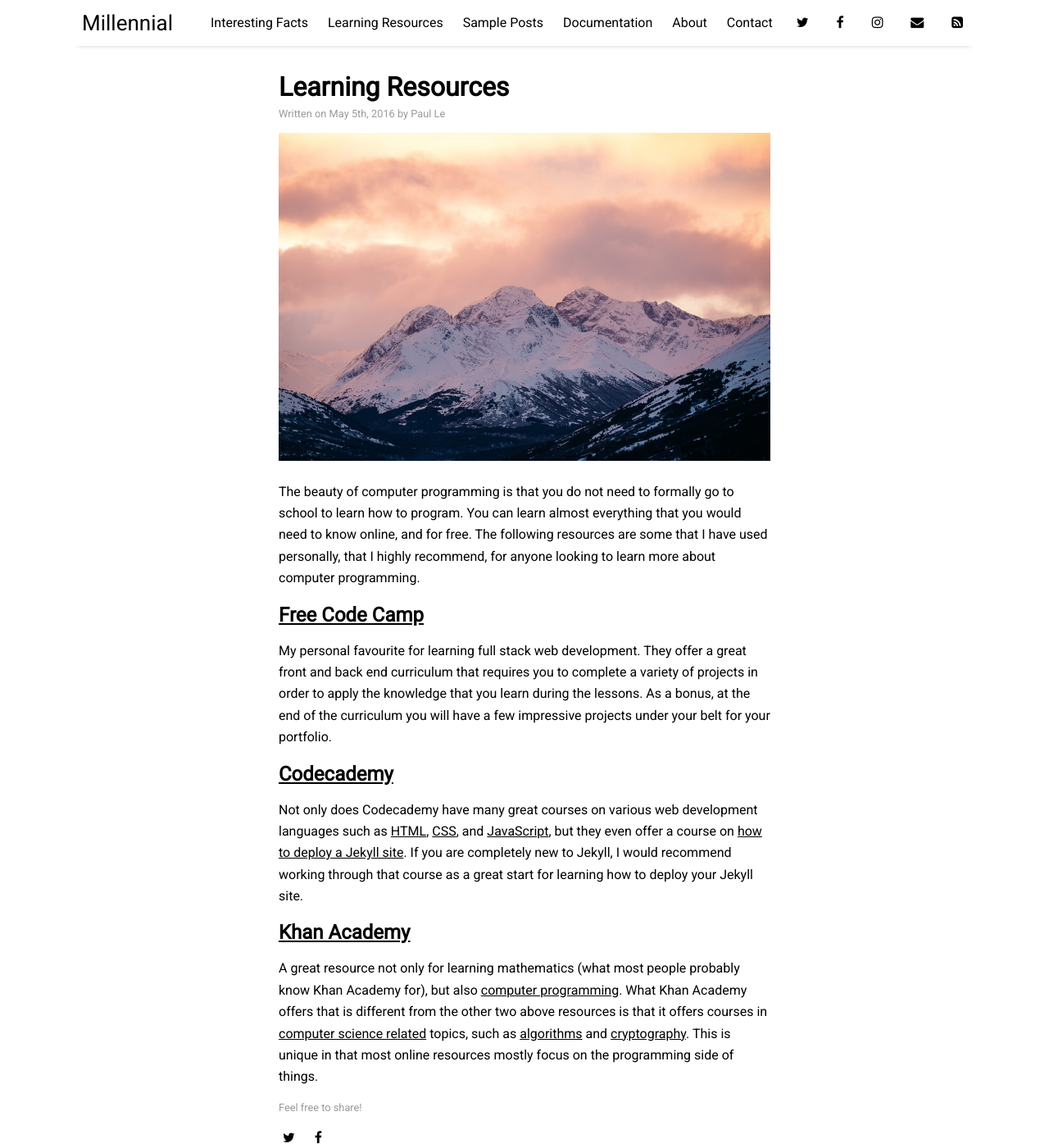
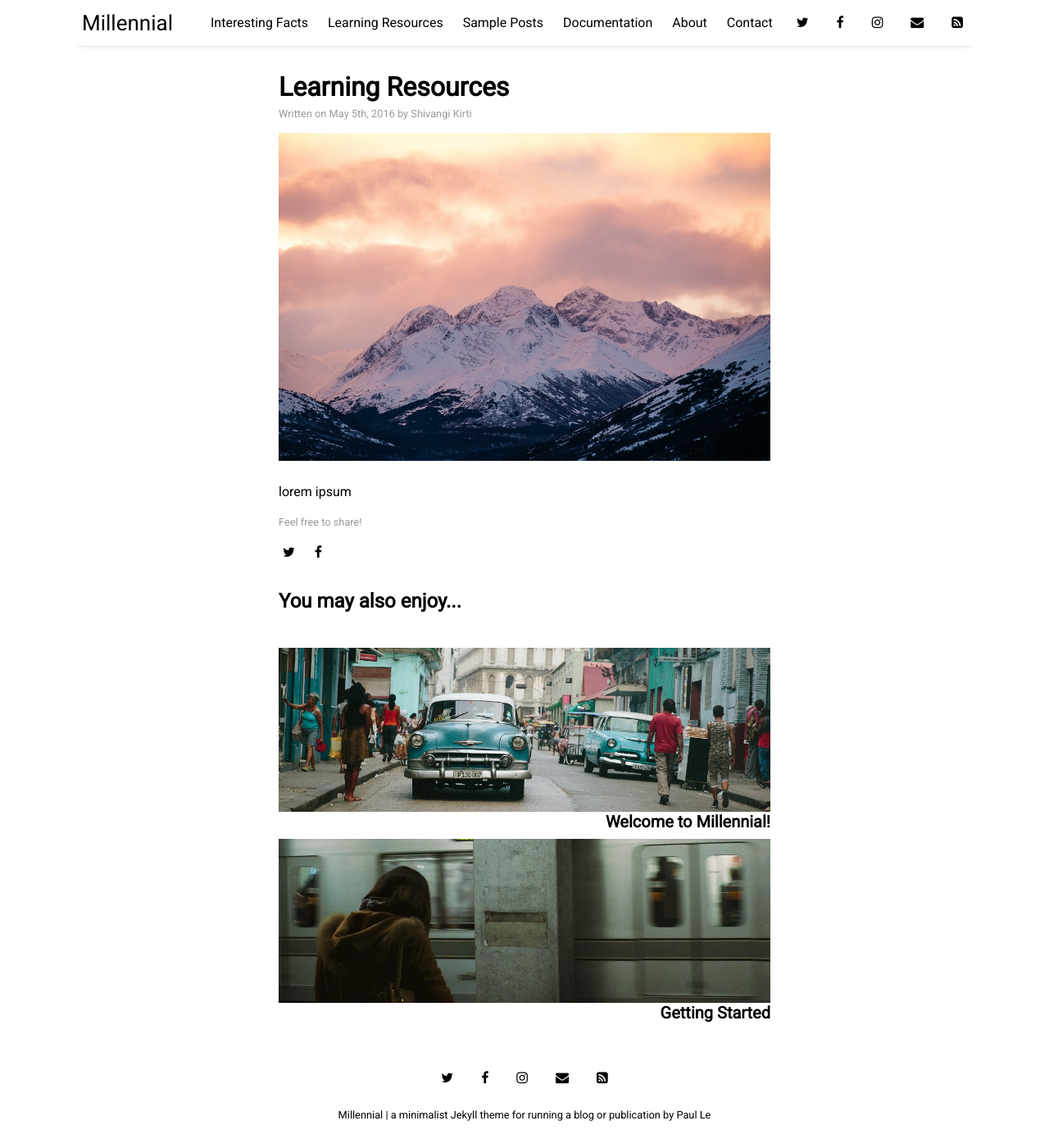
Before and after one commit to shivangi-kirti/shivangi-kirti.github.io, a Jekyll site: the page built from _posts/2016-05-05-learning-resources.md, in a window 1280 px wide and 1400 px high. Shown: the whole window at 82% size. Built offline with Jekyll 4.4.1, drawn with Linux system fonts in a browser that asks for light colours; nearby versions of some CDN libraries.

Commit message:
Update 2016-05-05-learning-resources.md

```diff
--- a/_posts/2016-05-05-learning-resources.md
+++ b/_posts/2016-05-05-learning-resources.md
@@ -1,22 +1,10 @@
 ---
 layout: post
 title: "Learning Resources"
-author: "Paul Le"
+author: "Shivangi Kirti"
 categories: resources
 tags: [documentation,sample]
 image: arctic-2.jpg
 ---
 
-The beauty of computer programming is that you do not need to formally go to school to learn how to program. You can learn almost everything that you would need to know online, and for free. The following resources are some that I have used personally, that I highly recommend, for anyone looking to learn more about computer programming.
-
-## [Free Code Camp](https://www.freecodecamp.org/)
-
-My personal favourite for learning full stack web development. They offer a great front and back end curriculum that requires you to complete a variety of projects in order to apply the knowledge that you learn during the lessons. As a bonus, at the end of the curriculum you will have a few impressive projects under your belt for your portfolio.
-
-## [Codecademy](https://www.codecademy.com/)
-
-Not only does Codecademy have many great courses on various web development languages such as [HTML](https://www.codecademy.com/learn/learn-html), [CSS](https://www.codecademy.com/learn/learn-css), and [JavaScript](https://www.codecademy.com/learn/introduction-to-javascript), but they even offer a course on [how to deploy a Jekyll site](https://www.codecademy.com/learn/deploy-a-website). If you are completely new to Jekyll, I would recommend working through that course as a great start for learning how to deploy your Jekyll site.
-
-## [Khan Academy](https://www.khanacademy.org/)
-
-A great resource not only for learning mathematics (what most people probably know Khan Academy for), but also [computer programming](https://www.khanacademy.org/computing/computer-programming). What Khan Academy offers that is different from the other two above resources is that it offers courses in [computer science related](https://www.khanacademy.org/computing/computer-science) topics, such as [algorithms](https://www.khanacademy.org/computing/computer-science/algorithms) and [cryptography](https://www.khanacademy.org/computing/computer-science/cryptography). This is unique in that most online resources mostly focus on the programming side of things.
+lorem ipsum
```
